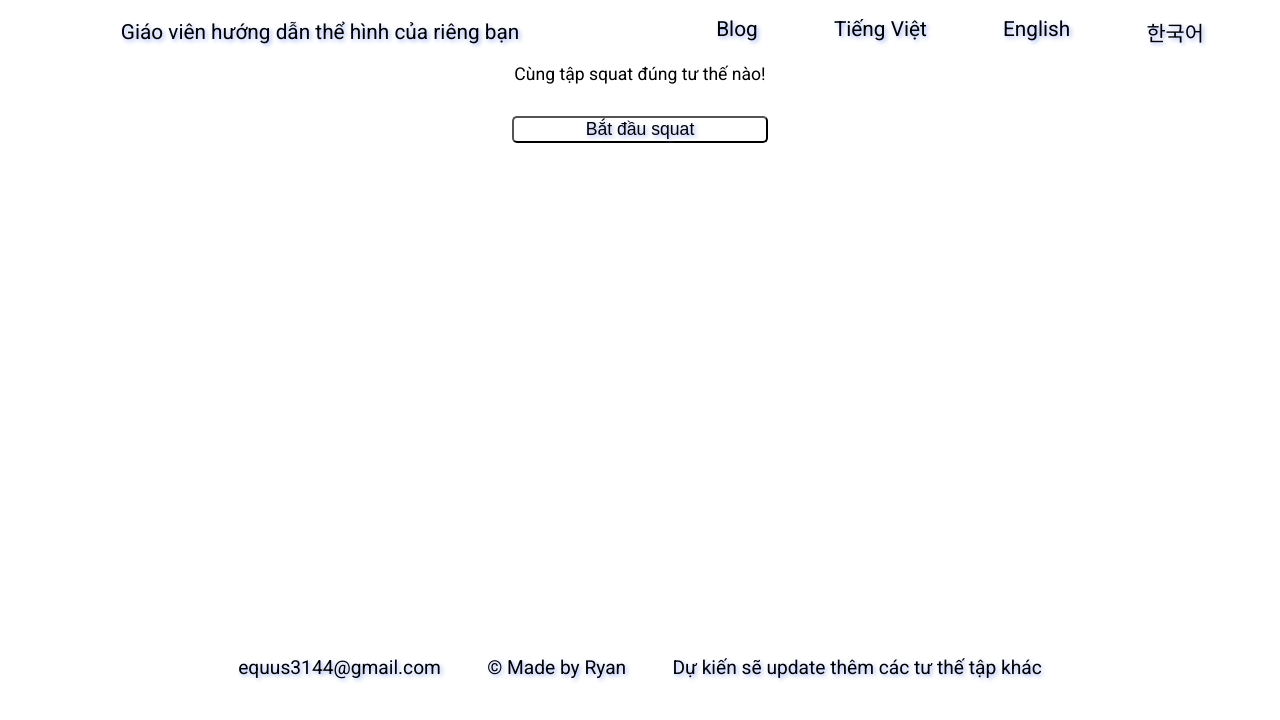
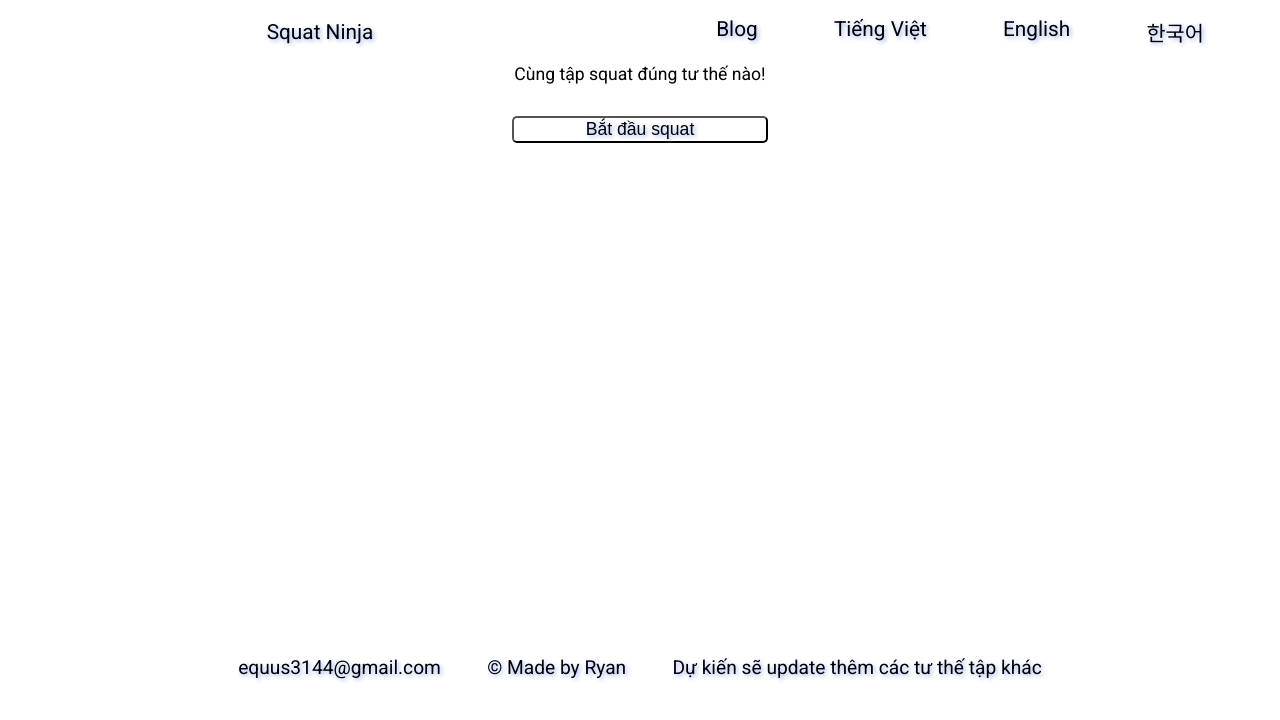
Before and after one commit to SEUNGTAE-KIM/SEUNGTAE-KIM.github.io, a plain HTML site: page vn.html in a window 1280 px wide. Drawn offline with Linux system fonts and the light colour scheme; a script that the page names is missing.

Commit message:
Update vn.html

```diff
--- a/vn.html
+++ b/vn.html
@@ -3,7 +3,7 @@
   <head>
     <meta charset="UTF-8" />
     <meta name="viewport" content="width=device-width, initial-scale=1.0" />
-    <title>AI Squat Coaching</title>
+    <title>Squat Ninja</title>
     <meta property="og:title" content="AI Squat Coaching" />
     <meta
       property="og:description"
@@ -27,7 +27,7 @@
   </head>
   <body>
     <header>
-      <a href="./" class="logo"> Giáo viên hướng dẫn thể hình của riêng bạn</a>
+      <a href="./" class="logo"> Squat Ninja</a>
       <div class="lang">
         <a class="blog" href="https://medium.com/@equus3144">Blog</a>
         <a href="./vn.html" class="vn">Tiếng Việt</a>
```
